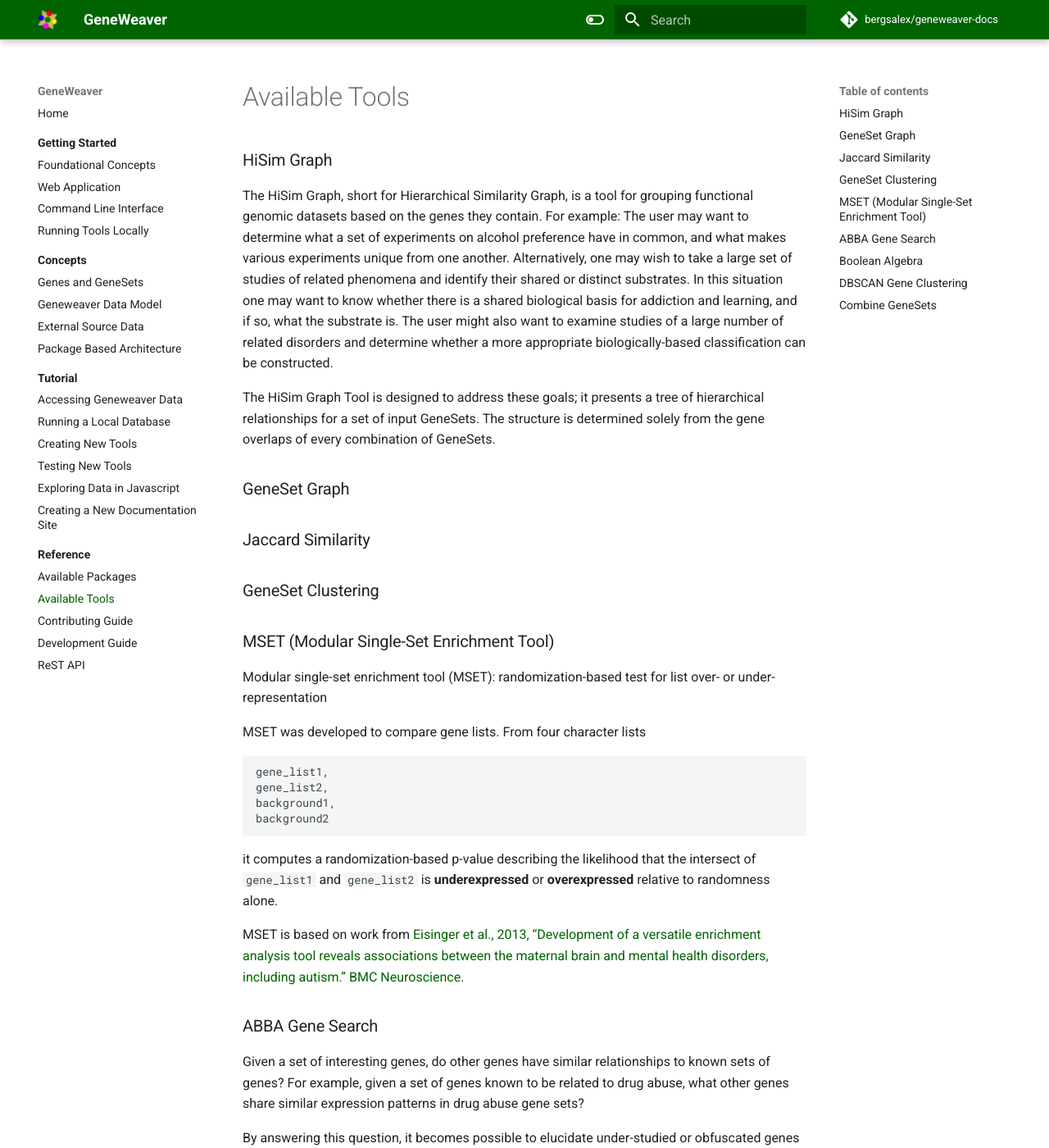
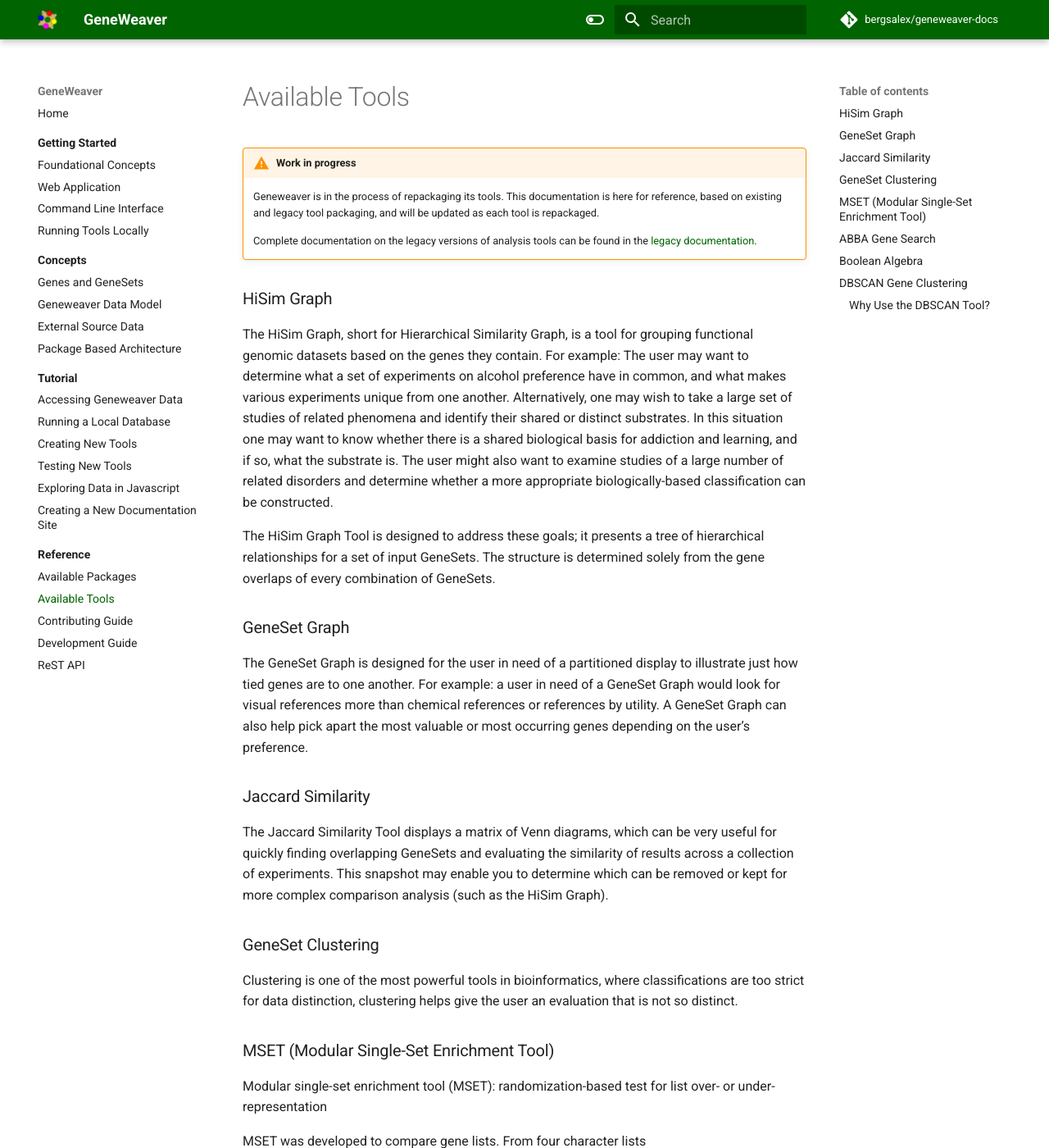
Before and after one commit to TheJacksonLaboratory/geneweaver-docs, an MkDocs documentation site: the page built from docs/reference/available-tools.md, in a window 1280 px wide and 1400 px high. Shown: the whole window at 82% size. Built offline with MkDocs 1.6.1 and Material for MkDocs 9.7.7, drawn with Linux system fonts in a browser that asks for light colours; comment, search, counter and statistics services are not loaded; some of the changed text lies outside the part shown.

Commit message:
Adding placeholder content on existing analysis tools, and admonition on the state of this page.

```diff
--- a/docs/reference/available-tools.md
+++ b/docs/reference/available-tools.md
@@ -1,14 +1,44 @@
+
+!!! warning "Work in progress"
+    Geneweaver is in the process of repackaging its tools. This documentation is
+    here for reference, based on existing and legacy tool packaging, and will be updated
+    as each tool is repackaged.
+
+    Complete documentation on the legacy versions of analysis tools can be found in the
+    [legacy documentation](https://geneweaver.org/help/#analysis-tools).
 
 ### HiSim Graph
-The HiSim Graph, short for Hierarchical Similarity Graph, is a tool for grouping functional genomic datasets based on the genes they contain. For example: The user may want to determine what a set of experiments on alcohol preference have in common, and what makes various experiments unique from one another. Alternatively, one may wish to take a large set of studies of related phenomena and identify their shared or distinct substrates. In this situation one may want to know whether there is a shared biological basis for addiction and learning, and if so, what the substrate is. The user might also want to examine studies of a large number of related disorders and determine whether a more appropriate biologically-based classification can be constructed.
+The HiSim Graph, short for Hierarchical Similarity Graph, is a tool for grouping
+functional genomic datasets based on the genes they contain. For example: The user may
+want to determine what a set of experiments on alcohol preference have in common, and
+what makes various experiments unique from one another. Alternatively, one may wish to
+take a large set of studies of related phenomena and identify their shared or distinct
+substrates. In this situation one may want to know whether there is a shared biological
+basis for addiction and learning, and if so, what the substrate is. The user might also
+want to examine studies of a large number of related disorders and determine whether a
+more appropriate biologically-based classification can be constructed.
 
-The HiSim Graph Tool is designed to address these goals; it presents a tree of hierarchical relationships for a set of input GeneSets. The structure is determined solely from the gene overlaps of every combination of GeneSets.
+The HiSim Graph Tool is designed to address these goals; it presents a tree of
+hierarchical relationships for a set of input GeneSets. The structure is determined
+solely from the gene overlaps of every combination of GeneSets.
 
 ### GeneSet Graph
+The GeneSet Graph is designed for the user in need of a partitioned display to
+illustrate just how tied genes are to one another. For example: a user in need of a
+GeneSet Graph would look for visual references more than chemical references or
+references by utility. A GeneSet Graph can also help pick apart the most valuable or
+most occurring genes depending on the user’s preference.
 
 ### Jaccard Similarity
+The Jaccard Similarity Tool displays a matrix of Venn diagrams, which can be very useful
+for quickly finding overlapping GeneSets and evaluating the similarity of results across
+a collection of experiments. This snapshot may enable you to determine which can be
+removed or kept for more complex comparison analysis (such as the HiSim Graph).
 
 ### GeneSet Clustering
+Clustering is one of the most powerful tools in bioinformatics, where classifications
+are too strict for data distinction, clustering helps give the user an evaluation that
+is not so distinct.
 
 ### MSET (Modular Single-Set Enrichment Tool)
 Modular single-set enrichment tool (MSET): randomization-based test for list over- or
@@ -50,8 +80,21 @@
 interest.
 
 ### Boolean Algebra
+The Boolean Algebra Tool performs basic set operations on at least two Gene Sets.
+Results are displayed as lists of genes beloging to one of the three different types of
+set operations: Union, Intersect, and Symmetric Difference. Furthermore, results allow
+users to quickly determine new relationships between Gene Sets and create a new Gene Set
+based on set-derived findings.
 
 ### DBSCAN Gene Clustering
+DBSCAN (Density-Based Spatial Clustering of Application with Noise) is a clustering
+algorithm that groups genes into clusters based on how closely related the genes are.
 
-
-### Combine GeneSets
+#### Why Use the DBSCAN Tool?
+In general, clustering is used to find patterns or outliers within data sets. In this
+implementation of DBSCAN, genes in the same cluster would be considered similar, while
+genes in different clusters would be less similar. An explanation of DBSCAN can be found
+[here](https://en.wikipedia.org/wiki/DBSCAN). Within Geneweaver, this tool can be used
+to infer relationships between genes. For example, if clusters with similar genes
+continue to appear in tests across multiple data sets, one could say that these genes
+are closely related.
```
